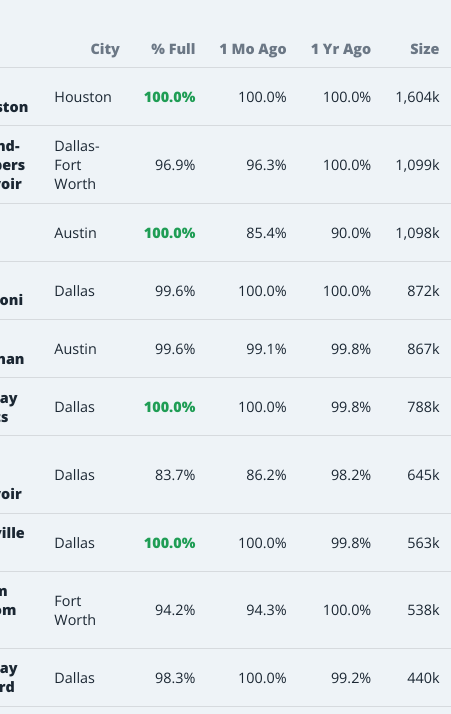
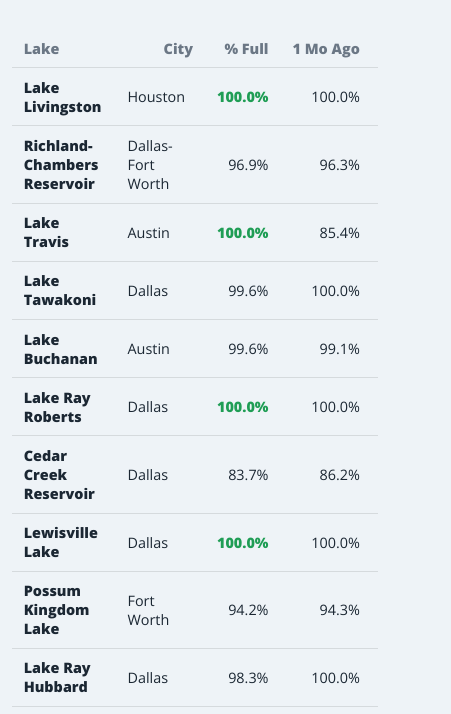
Before and after one commit to zweiss15/texas-lakes, a website: page index.html in a window 390 px wide. Shown: the part 126-840 px from the top of the page, 451 px wide, since content can reach past the window. Drawn offline with nearby package versions, Linux system fonts and the light colour scheme.

Commit message:
Fix mobile directory table overflowing off-screen to the left
The table's content-driven width exceeded the viewport, and body's
flex centering pushed the overflow into unreachable negative-X
territory instead of being scrollable. Wrapping the table in a
.table-wrap with overflow-x:auto contains it properly and makes the
extra columns scroll instead of vanish.

```diff
--- a/css/style.css
+++ b/css/style.css
@@ -196,8 +196,14 @@ body.directory h1 {
   margin-bottom: 2rem;
 }
 
+.table-wrap {
+  width: min(94vw, 720px);
+  overflow-x: auto;
+  -webkit-overflow-scrolling: touch;
+}
+
 #lakes-table {
-  width: min(94vw, 720px);
+  width: 100%;
   border-collapse: collapse;
   font-size: 0.9rem;
 }
--- a/index.html
+++ b/index.html
@@ -18,6 +18,7 @@
     <h1>Texas Lakes</h1>
     <p class="subhead">Pick a lake to see how full it is.</p>
 
+    <div class="table-wrap">
       <table id="lakes-table">
         <thead>
           <tr>
@@ -31,6 +32,7 @@
         </thead>
         <tbody id="lakes-body"></tbody>
       </table>
+    </div>
 
     <script src="/js/directory.js"></script>
   </body>
```
Lines whose indentation alone changed are shown as unchanged.
